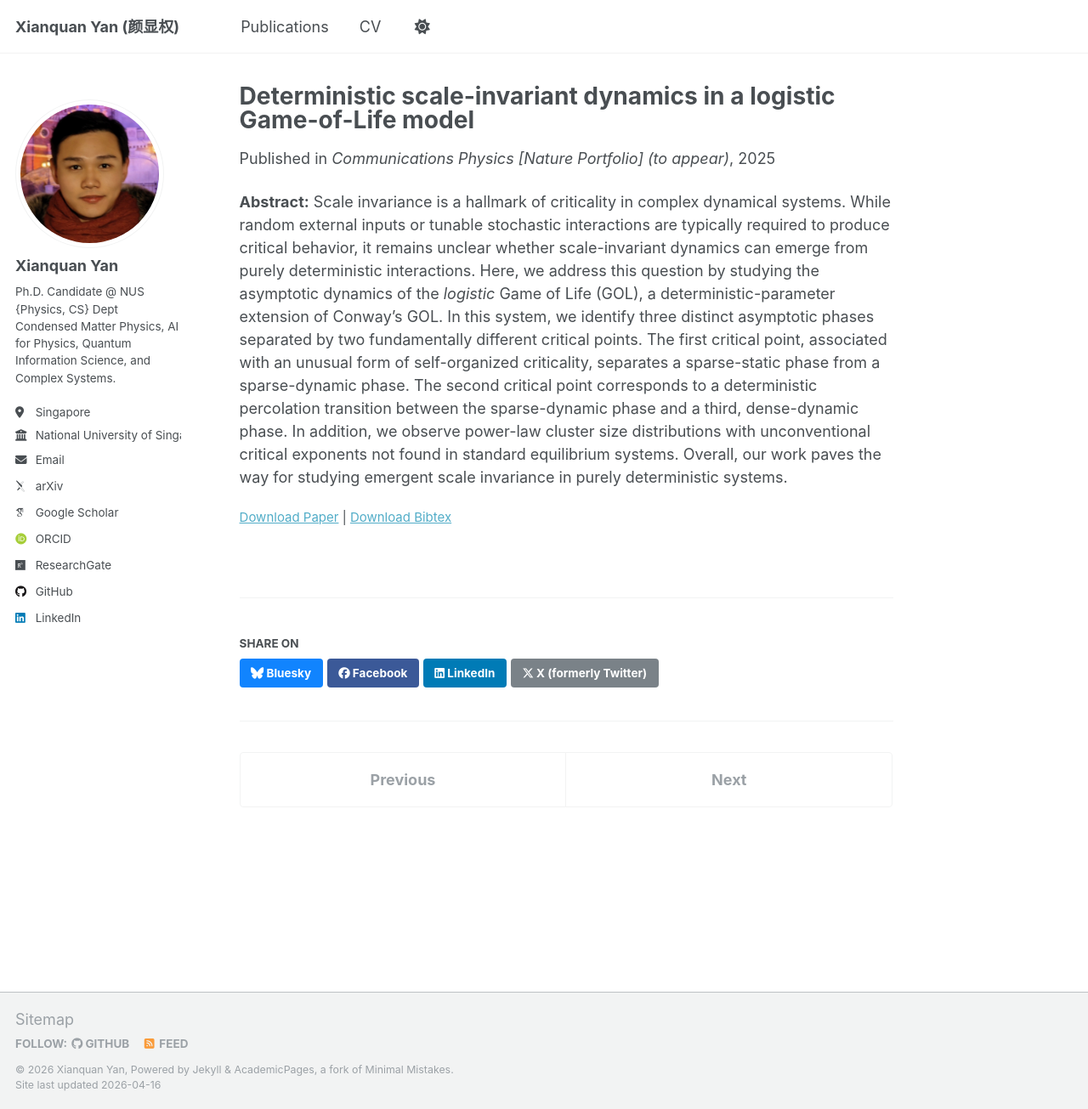
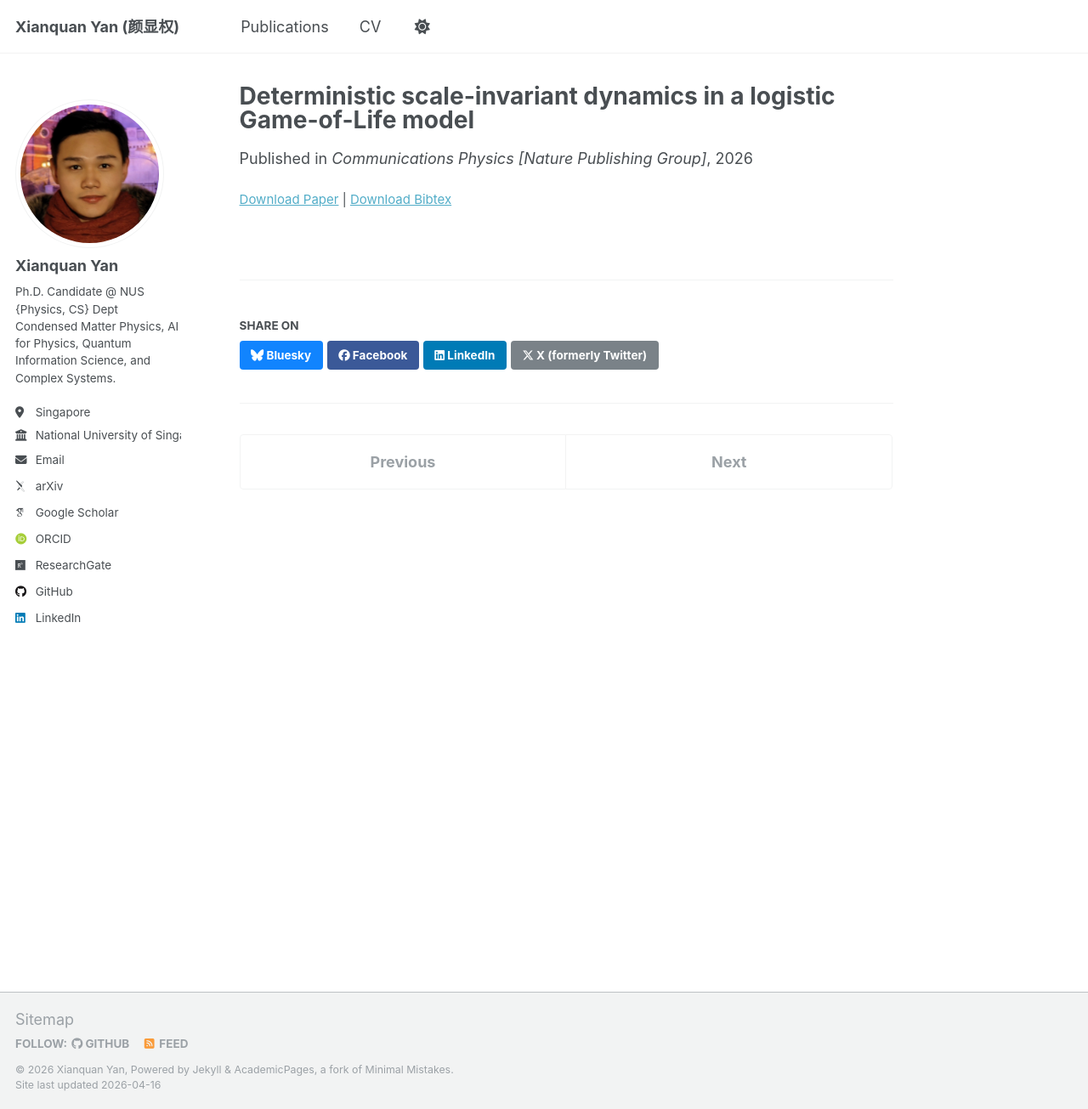
Before and after one commit to sarinstein-yan/sarinstein-yan.github.io, a Jekyll site: the page built from _publications/2025-06-lgol.md, in a window 1280 px wide and 1305 px high. Shown: the whole window at 85% size. Built offline with Jekyll 4.4.1, drawn with Linux system fonts in a browser that asks for light colours; some web fonts are replaced.

Commit message:
pub update

```diff
--- a/_publications/2025-06-lgol.md
+++ b/_publications/2025-06-lgol.md
@@ -4,13 +4,12 @@ collection: publications
 category: manuscripts
 permalink: /publication/2025-06-lgol
 excerpt:
-date: 2025-06-07
-venue: 'Nature Communications Physics (to appear)'
-venue: 'Communications Physics [Nature Portfolio] (to appear)'
-paperurl: 'https://arxiv.org/abs/2411.07189'
+date: 2026-03-25
+venue: 'Communications Physics [Nature Publishing Group]'
+paperurl: 'https://www.nature.com/articles/s42005-026-02568-w'
 bibtexurl: 'https://raw.githubusercontent.com/sarinstein-yan/sarinstein-yan.github.io/master/files/2025-06-lgol.bib'
 # citation: 'Akgun, Hakan, Xianquan Yan, Tamer Taskiran, Muhamet Ibrahimi, Ching Hua Lee, and Seymur Jahangirov. “Scale-Invariant Dynamics in a Purely Deterministic Game of Life Model.” arXiv, June 7, 2025. https://doi.org/10.48550/arXiv.2411.07189.'
 ---
 
-**Abstract:**
-Scale invariance is a hallmark of criticality in complex dynamical systems. While random external inputs or tunable stochastic interactions are typically required to produce critical behavior, it remains unclear whether scale-invariant dynamics can emerge from purely deterministic interactions. Here, we address this question by studying the asymptotic dynamics of the *logistic* Game of Life (GOL), a deterministic-parameter extension of Conway’s GOL. In this system, we identify three distinct asymptotic phases separated by two fundamentally different critical points. The first critical point, associated with an unusual form of self-organized criticality, separates a sparse-static phase from a sparse-dynamic phase. The second critical point corresponds to a deterministic percolation transition between the sparse-dynamic phase and a third, dense-dynamic phase. In addition, we observe power-law cluster size distributions with unconventional critical exponents not found in standard equilibrium systems. Overall, our work paves the way for studying emergent scale invariance in purely deterministic systems.
+<!-- **Abstract:**
+Scale invariance is a hallmark of criticality in complex dynamical systems. While random external inputs or tunable stochastic interactions are typically required to produce critical behavior, it remains unclear whether scale-invariant dynamics can emerge from purely deterministic interactions. Here, we address this question by studying the asymptotic dynamics of the *logistic* Game of Life (GOL), a deterministic-parameter extension of Conway’s GOL. In this system, we identify three distinct asymptotic phases separated by two fundamentally different critical points. The first critical point, associated with an unusual form of self-organized criticality, separates a sparse-static phase from a sparse-dynamic phase. The second critical point corresponds to a deterministic percolation transition between the sparse-dynamic phase and a third, dense-dynamic phase. In addition, we observe power-law cluster size distributions with unconventional critical exponents not found in standard equilibrium systems. Overall, our work paves the way for studying emergent scale invariance in purely deterministic systems. -->
```
Also changed, not shown: _publications/2025-06-hsg12m.md (+3 -3 lines), _publications/2025-07-ai4x_gmm.md (+2 -2 lines), _publications/2025-07-ai4x_metric.md (+2 -2 lines), _publications/2025-11-aaai26_gnl.md (+2 -2 lines), _publications/2026-03-1deca.md (added, +11 -0 lines), files/2025-06-hsg12m.bib (+7 -8 lines), files/2025-06-lgol.bib (+6 -8 lines), files/2026-03-1deca.bib (added, +7 -0 lines), 1 other file.
